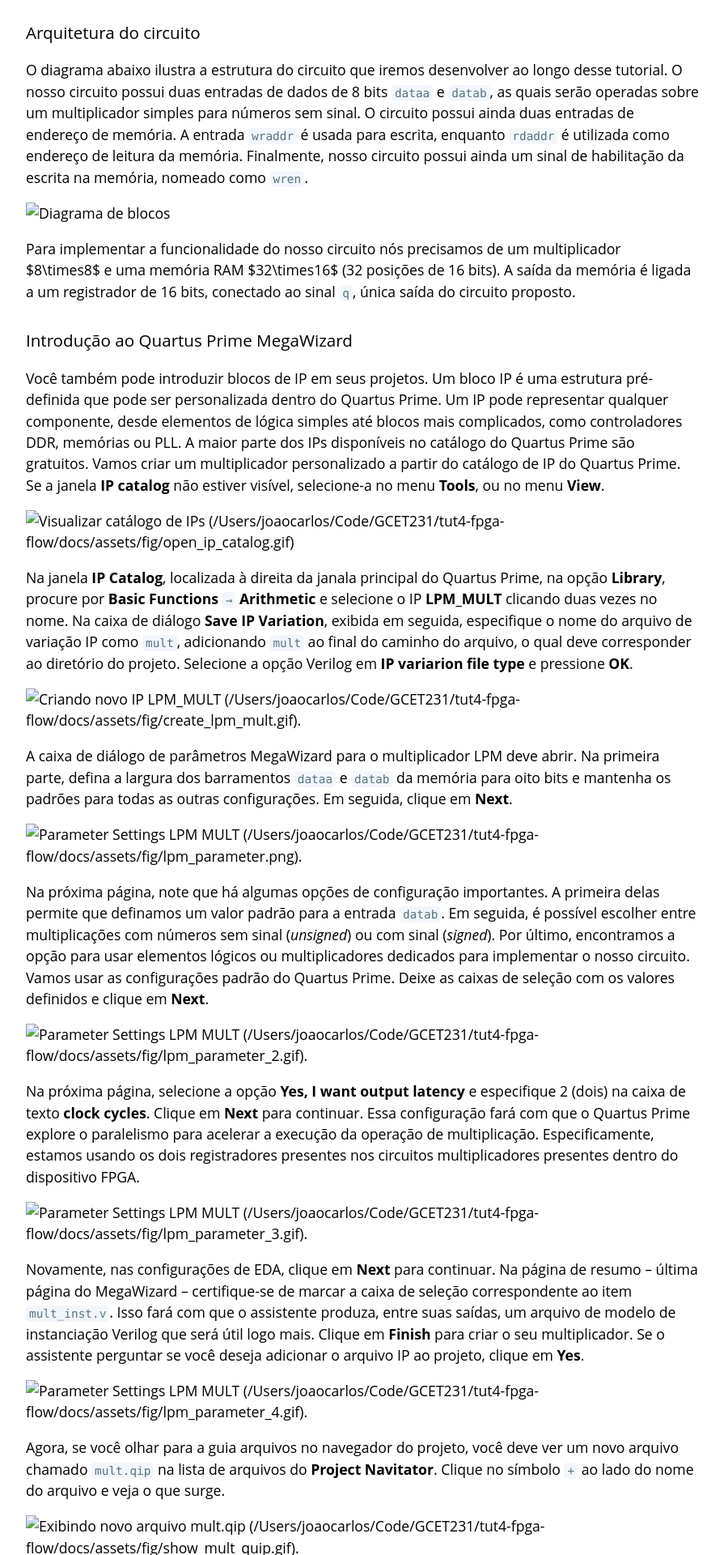
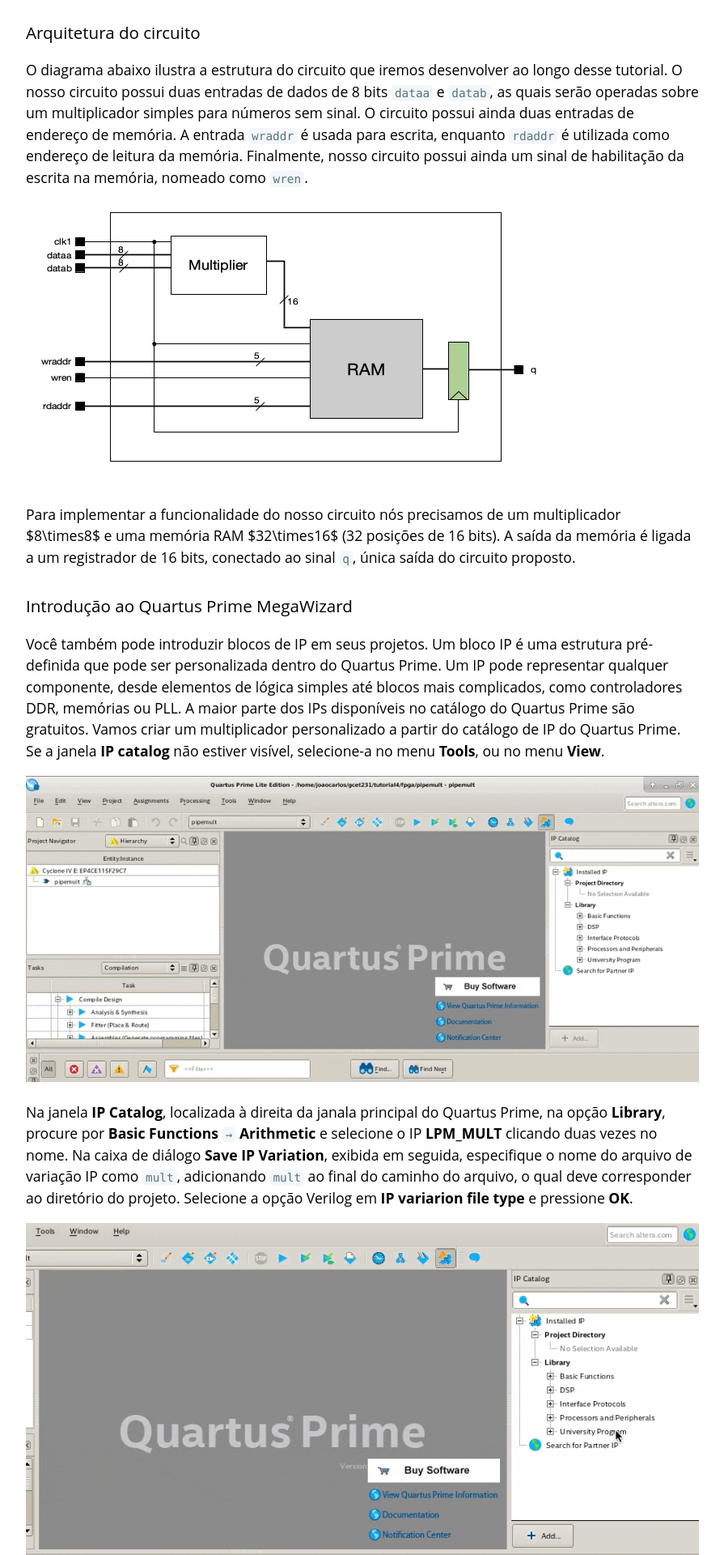
Before and after one commit to GCET231/tut4-fpga-flow, a Jekyll site: the page built from docs/pages/systemverilog.md, in a window 1280 px wide. Shown: the part 1262-3182 px from the top of the page at 81% size, without its empty margins (192-1087 px from the left). Built offline with Jekyll 4.4.1, drawn with Linux system fonts in a browser that asks for light colours; our own code applies the rules of GitHub Pages for plain Markdown files.

Commit message:
Fix links das figuras.

```diff
--- a/docs/pages/systemverilog.md
+++ b/docs/pages/systemverilog.md
@@ -8,7 +8,7 @@ Para criar um novo arquivo, clicamos no menu **File** e então **New File...**.
 
 Vamos criar um novo arquivo no formato SystemVerilog HDL. Para isso, nós devemos selecionar a opção **SystemVerilog HDL File** na caixa de diálogo de criação de novo arquivo, e em seguida clicar em **OK**. Em seguida, salve o novo arquivo clicando no menu **File** e em seguida **Save as...** Certifique-se de escolher o diretório `verilog` como destino e salve o arquivo com o nome `pipemult.sv`, se o nome já não tiver sido preenchido para você. Esse será usado para especificar nosso componente _top-level_. Falaremos sobre ele logo mais adiante neste tutorial. Nós criaremos todo o nosso circuito usando o editor de código incluído no Quartus Prime. Com esse editor você pode tirar proveito de todos os recursos das linguagens HDL.
 
-![Novo arquivo SystemVerilog HDL (/Users/joaocarlos/Code/GCET231/tut4-fpga-flow/docs/assets/fig/create_new_file.gif)](assets/fig/create_new_file.gif)
+![Novo arquivo SystemVerilog HDL (/Users/joaocarlos/Code/GCET231/tut4-fpga-flow/docs/assets/fig/create_new_file.gif)](../assets/fig/create_new_file.gif)
 
 Se preferir, a medida em que for se ambientando com a ferramenta, poderá utilizar seu editor de texto preferido. Nesse caso, usar o Quartus Prime ainda será necessário para realizar a compilação, mapeamento e programação dos dispositivos FPGA.
 
@@ -16,7 +16,7 @@ Se preferir, a medida em que for se ambientando com a ferramenta, poderá utiliz
 
 O diagrama abaixo ilustra a estrutura do circuito que iremos desenvolver ao longo desse tutorial. O nosso circuito possui duas entradas de dados de 8 bits `dataa` e `datab`, as quais serão operadas sobre um multiplicador simples para números sem sinal. O circuito possui ainda duas entradas de endereço de memória. A entrada `wraddr` é usada para escrita, enquanto `rdaddr` é utilizada como endereço de leitura da memória. Finalmente, nosso circuito possui ainda um sinal de habilitação da escrita na memória, nomeado como `wren`.
 
-![Diagrama de blocos](/Users/joaocarlos/Code/GCET231/tut4-fpga-flow/docs/assets/fig/block_diagram.png)
+![Diagrama de blocos](../assets/fig/block_diagram.png)
 
 Para implementar a funcionalidade do nosso circuito nós precisamos de um multiplicador $8\times8$ e uma memória RAM $32\times16$ (32 posições de 16 bits). A saída da memória é ligada a um registrador de 16 bits, conectado ao sinal `q`, única saída do circuito proposto.
 
@@ -24,31 +24,31 @@ Para implementar a funcionalidade do nosso circuito nós precisamos de um multip
 
 Você também pode introduzir blocos de IP em seus projetos. Um bloco IP é uma estrutura pré-definida que pode ser personalizada dentro do Quartus Prime. Um IP pode representar qualquer componente, desde elementos de lógica simples até blocos mais complicados, como controladores DDR, memórias ou PLL. A maior parte dos IPs disponíveis no catálogo do Quartus Prime são gratuitos. Vamos criar um multiplicador personalizado a partir do catálogo de IP do Quartus Prime. Se a janela **IP catalog** não estiver visível, selecione-a no menu **Tools**, ou no menu **View**.
 
-![Visualizar catálogo de IPs (/Users/joaocarlos/Code/GCET231/tut4-fpga-flow/docs/assets/fig/open_ip_catalog.gif)](assets/fig/open_ip_catalog.gif)
+![Visualizar catálogo de IPs](../assets/fig/open_ip_catalog.gif)
 
 Na janela **IP Catalog**, localizada à direita da janala principal do Quartus Prime, na opção **Library**, procure por **Basic Functions** `→` **Arithmetic** e selecione o IP **LPM_MULT** clicando duas vezes no nome. Na caixa de diálogo **Save IP Variation**, exibida em seguida, especifique o nome do arquivo de variação IP como `mult`, adicionando `mult` ao final do caminho do arquivo, o qual deve corresponder ao diretório do projeto. Selecione a opção Verilog em **IP variarion file type** e pressione **OK**.
 
-![Criando novo IP LPM_MULT (/Users/joaocarlos/Code/GCET231/tut4-fpga-flow/docs/assets/fig/create_lpm_mult.gif).](assets/fig/create_lpm_mult.gif)
+![Criando novo IP LPM_MULT.](../assets/fig/create_lpm_mult.gif)
 
 A caixa de diálogo de parâmetros MegaWizard para o multiplicador LPM deve abrir. Na primeira parte, defina a largura dos barramentos `dataa` e `datab` da memória para oito bits e mantenha os padrões para todas as outras configurações. Em seguida, clique em **Next**.
 
-![Parameter Settings LPM MULT (/Users/joaocarlos/Code/GCET231/tut4-fpga-flow/docs/assets/fig/lpm_parameter.png).](assets/fig/lpm_parameter.png)
+![Parameter Settings LPM MULT.](../assets/fig/lpm_parameter.png)
 
 Na próxima página, note que há algumas opções de configuração importantes. A primeira delas permite que definamos um valor padrão para a entrada `datab`. Em seguida, é possível escolher entre multiplicações com números sem sinal (_unsigned_) ou com sinal (_signed_). Por último, encontramos a opção para usar elementos lógicos ou multiplicadores dedicados para implementar o nosso circuito. Vamos usar as configurações padrão do Quartus Prime. Deixe as caixas de seleção com os valores definidos e clique em **Next**.
 
-![Parameter Settings LPM MULT (/Users/joaocarlos/Code/GCET231/tut4-fpga-flow/docs/assets/fig/lpm_parameter_2.gif).](assets/fig/lpm_parameter_2.gif)
+![Parameter Settings LPM MULT.](../assets/fig/lpm_parameter_2.gif)
 
 Na próxima página, selecione a opção **Yes, I want output latency** e especifique 2 (dois) na caixa de texto **clock cycles**. Clique em **Next** para continuar. Essa configuração fará com que o Quartus Prime explore o paralelismo para acelerar a execução da operação de multiplicação. Especificamente, estamos usando os dois registradores presentes nos circuitos multiplicadores presentes dentro do dispositivo FPGA.
 
-![Parameter Settings LPM MULT (/Users/joaocarlos/Code/GCET231/tut4-fpga-flow/docs/assets/fig/lpm_parameter_3.gif).](assets/fig/lpm_parameter_3.gif)
+![Parameter Settings LPM MULT.](../assets/fig/lpm_parameter_3.gif)
 
 Novamente, nas configurações de EDA, clique em **Next** para continuar. Na página de resumo -- última página do MegaWizard -- certifique-se de marcar a caixa de seleção correspondente ao item `mult_inst.v`. Isso fará com que o assistente produza, entre suas saídas, um arquivo de modelo de instanciação Verilog que será útil logo mais. Clique em **Finish** para criar o seu multiplicador. Se o assistente perguntar se você deseja adicionar o arquivo IP ao projeto, clique em **Yes**.
 
-![Parameter Settings LPM MULT (/Users/joaocarlos/Code/GCET231/tut4-fpga-flow/docs/assets/fig/lpm_parameter_4.gif).](assets/fig/lpm_parameter_4.gif)
+![Parameter Settings LPM MULT.](../assets/fig/lpm_parameter_4.gif)
 
 Agora, se você olhar para a guia arquivos no navegador do projeto, você deve ver um novo arquivo chamado `mult.qip` na lista de arquivos do **Project Navitator**. Clique no símbolo `+` ao lado do nome do arquivo e veja o que surge.
 
-![Exibindo novo arquivo mult.qip (/Users/joaocarlos/Code/GCET231/tut4-fpga-flow/docs/assets/fig/show_mult_quip.gif).](assets/fig/show_mult_quip.gif)
+![Exibindo novo arquivo mult.qip.](../assets/fig/show_mult_quip.gif)
 
 Abra o arquivo `mult.v`e note como sua estrutura é definida. Um bloco de IP é uma estrutura pré-definida presentes nas bibliotecas de síntese do dispositivo FPGA. Em geral, essas estruturas são especificadas na forma de componentes do dispositivo FPGA. Isso quer dizer que você não pode visualizar sua descrição comportamental.
 
```
Also changed, not shown: other parts of docs/pages/systemverilog.md (+2 -2 lines).
